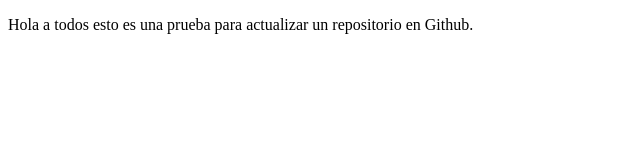
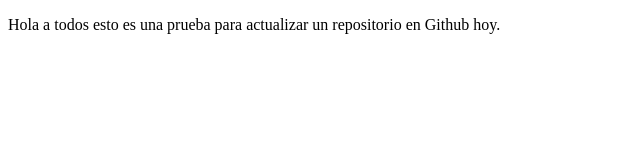
Before and after one commit to lautaroku/proytecto1, a plain HTML site: page index.html in a window 1280 px wide. Shown: the full height of the page, 0-640 px from the left. Drawn offline with Linux system fonts and the light colour scheme.

Commit message:
agrego texto

```diff
--- a/index.html
+++ b/index.html
@@ -8,7 +8,7 @@
 </head>
 <body>
     <p>
-       Hola a todos esto es una prueba para actualizar un repositorio en Github.
+       Hola a todos esto es una prueba para actualizar un repositorio en Github hoy.
     </p>
 
 </body>
```
